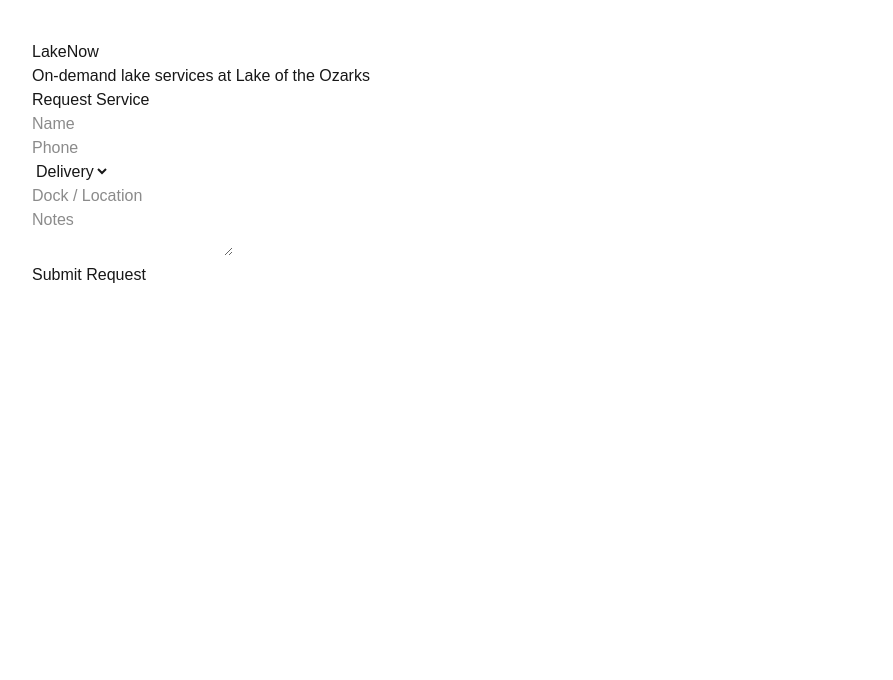
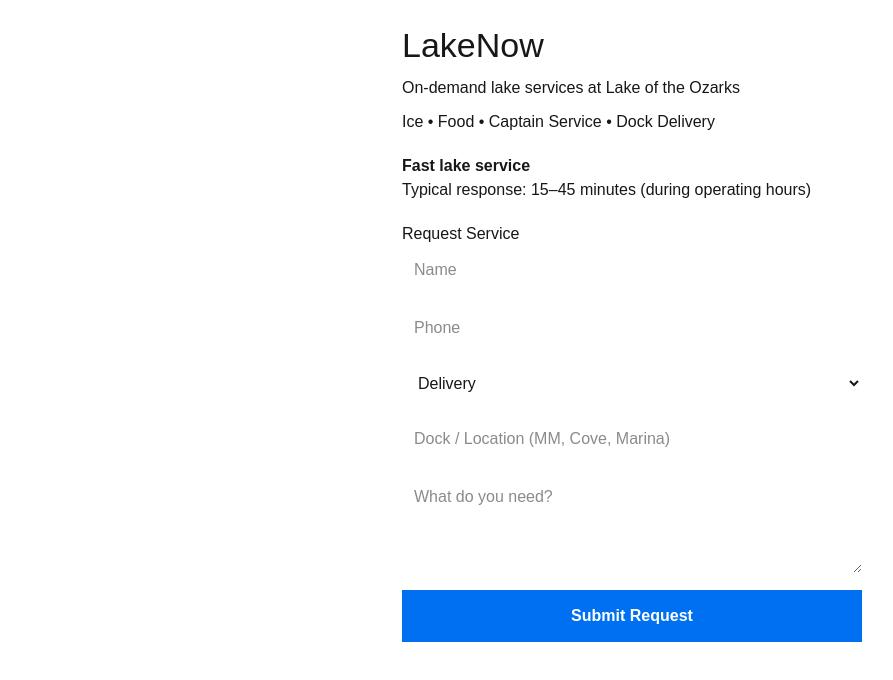
Before and after one commit to kiweb3dev/lakenow, a Next.js app: page / in a window 1280 px wide. Shown: the top 680 px of the page, without its empty margins (8-901 px from the left). Built offline with nearby package versions, Linux system fonts and the light colour scheme; no server answers.

Commit message:
LakeNow MVP UI cleanup

```diff
--- a/src/app/page.tsx
+++ b/src/app/page.tsx
@@ -44,32 +44,117 @@
   };
 
   return (
-    <main style={{ padding: 40, fontFamily: "Arial" }}>
-      <h1>LakeNow</h1>
-      <p>On-demand lake services at Lake of the Ozarks</p>
+    <main
+      style={{
+        padding: 20,
+        fontFamily: "Arial",
+        maxWidth: 500,
+        margin: "0 auto"
+      }}
+    >
+      <h1 style={{ fontSize: 34, marginBottom: 5 }}>LakeNow</h1>
+
+      <p style={{ marginBottom: 10 }}>
+        On-demand lake services at Lake of the Ozarks
+      </p>
+
+      <p style={{ marginBottom: 20 }}>
+        Ice • Food • Captain Service • Dock Delivery
+      </p>
+
+      <div style={{ marginBottom: 20 }}>
+        <b>Fast lake service</b>
+        <p style={{ margin: 0 }}>
+          Typical response: 15–45 minutes (during operating hours)
+        </p>
+      </div>
 
       <h2>Request Service</h2>
 
-      <input name="name" placeholder="Name" value={form.name} onChange={update} />
-      <br />
+      <input
+        name="name"
+        placeholder="Name"
+        value={form.name}
+        onChange={update}
+        style={{
+          width: "100%",
+          padding: 12,
+          marginBottom: 10,
+          fontSize: 16
+        }}
+      />
 
-      <input name="phone" placeholder="Phone" value={form.phone} onChange={update} />
-      <br />
+      <input
+        name="phone"
+        placeholder="Phone"
+        value={form.phone}
+        onChange={update}
+        style={{
+          width: "100%",
+          padding: 12,
+          marginBottom: 10,
+          fontSize: 16
+        }}
+      />
 
-      <select name="service" value={form.service} onChange={update}>
+      <select
+        name="service"
+        value={form.service}
+        onChange={update}
+        style={{
+          width: "100%",
+          padding: 12,
+          marginBottom: 10,
+          fontSize: 16
+        }}
+      >
         <option>Delivery</option>
         <option>Captain</option>
         <option>Ride</option>
       </select>
-      <br />
 
-      <input name="location" placeholder="Dock / Location" value={form.location} onChange={update} />
-      <br />
+      <input
+        name="location"
+        placeholder="Dock / Location (MM, Cove, Marina)"
+        value={form.location}
+        onChange={update}
+        style={{
+          width: "100%",
+          padding: 12,
+          marginBottom: 10,
+          fontSize: 16
+        }}
+      />
 
-      <textarea name="notes" placeholder="Notes" value={form.notes} onChange={update} />
-      <br />
+      <textarea
+        name="notes"
+        placeholder="What do you need?"
+        value={form.notes}
+        onChange={update}
+        style={{
+          width: "100%",
+          padding: 12,
+          marginBottom: 10,
+          fontSize: 16,
+          height: 100
+        }}
+      />
 
-      <button onClick={submit}>Submit Request</button>
+      <button
+        onClick={submit}
+        style={{
+          width: "100%",
+          padding: 14,
+          background: "#0070f3",
+          color: "white",
+          border: "none",
+          fontSize: 16,
+          fontWeight: "bold",
+          cursor: "pointer"
+        }}
+      >
+        Submit Request
+      </button>
     </main>
   );
 }
```
